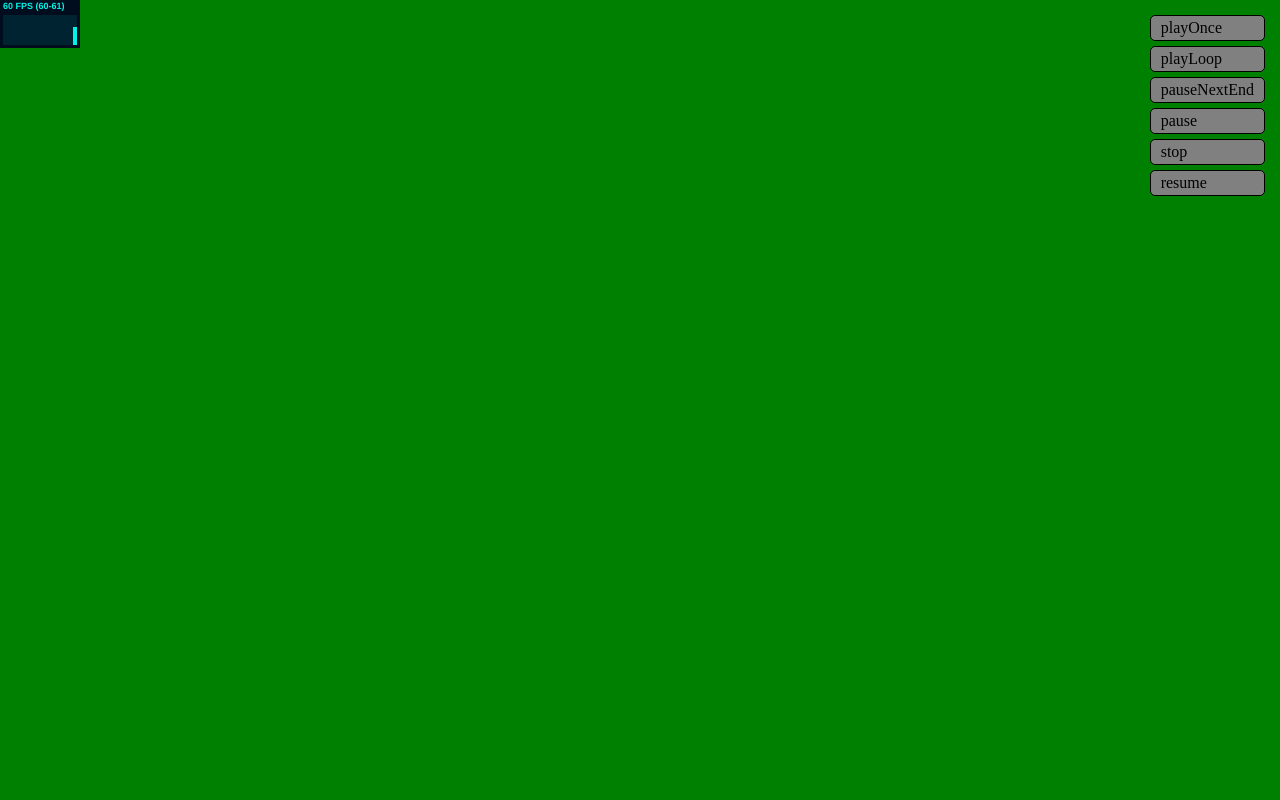
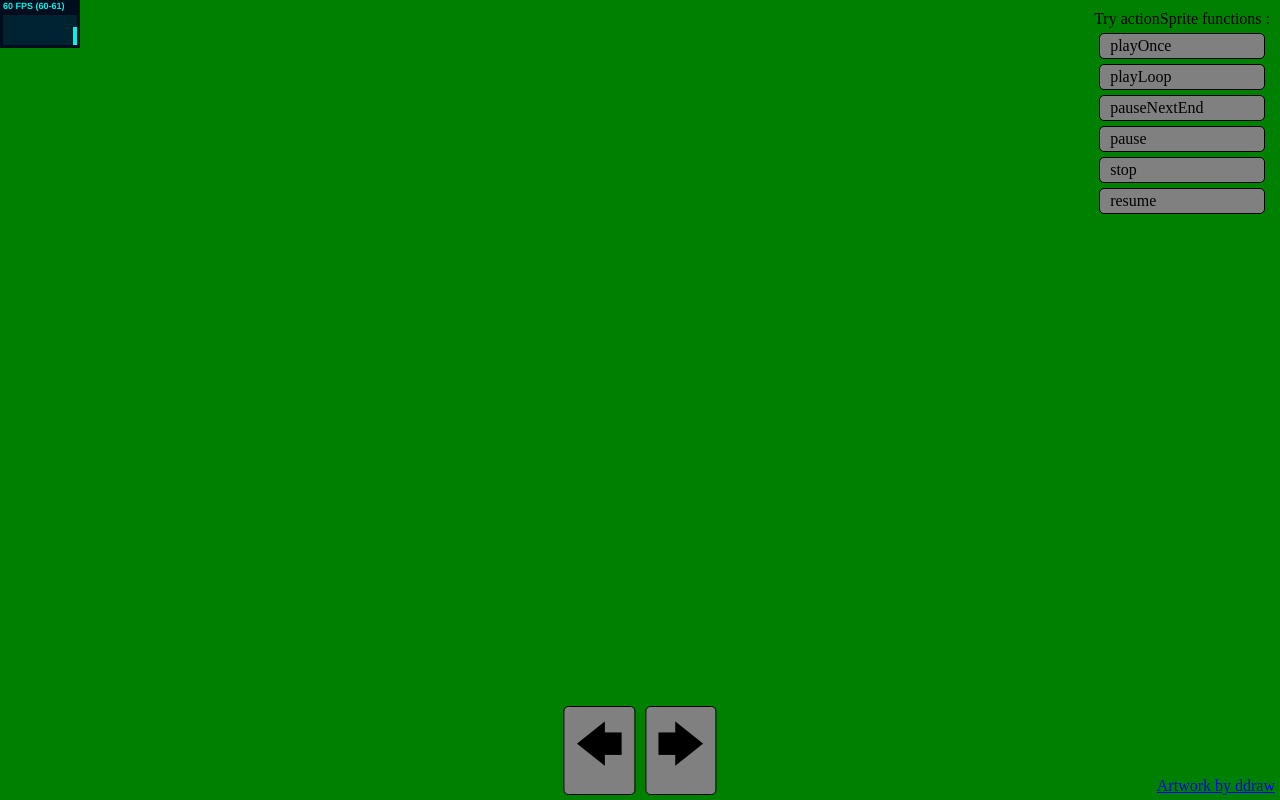
Before and after one commit to felixmariotto/three-SpriteMixer, a website: page examples/from_indexed_texture.html in a window 1280 px wide. Drawn offline with nearby package versions, Linux system fonts and the light colour scheme; files whose address does not match are found by name.

Commit message:
improve the example's layout

```diff
--- a/examples/from_indexed_texture.html
+++ b/examples/from_indexed_texture.html
@@ -31,11 +31,31 @@
 				border-style: solid;
 				border-width: 1px;
 				border-radius: 5px;
+				user-select: none;
 			}
 
 			.btn:hover {
 				cursor: pointer;
 			}
+
+		#arrows-container {
+			position: fixed;
+			display: flex;
+			bottom: 0px;
+			left: 50vw;
+			transform: translateX(-50%);
+		}
+
+			.arrow {
+				font-size: 3em;
+			}
+
+		a {
+			position: fixed;
+			bottom: 0px;
+			right: 0px;
+			padding: 5px;
+		}
 
 	</style>
 </head>
@@ -46,6 +66,7 @@
 	<canvas id="world"></canvas>
 
 	<div id="btn-container">
+		Try actionSprite functions :
 		<div class="btn" onclick="onPlayOnce()">playOnce</div>
 		<div class="btn" onclick="onPlayLoop()">playLoop</div>
 		<div class="btn" onclick="onPauseNextEnd()">pauseNextEnd</div>
@@ -53,6 +74,13 @@
 		<div class="btn" onclick="onStop()">stop</div>
 		<div class="btn" onclick="onResume()">resume</div>
 	</div>
+
+	<div id="arrows-container">
+		<div class="btn arrow" onmousedown="runLeft()" ontouchstart="runLeft()" onmouseup="stopRunning()" ontouchend="stopRunning()">🡄</div>
+		<div class="btn arrow" onmousedown="runRight()" ontouchstart="runRight()" onmouseup="stopRunning()" ontouchend="stopRunning()">🡆</div>
+	</div>
+
+	<a id="ref" href="https://fr.freepik.com/photos-vecteurs-libre/cadre">Artwork by ddraw</a>
 
 
 
@@ -73,14 +101,6 @@
 			init();
 			loop();
 		})
-
-		window.addEventListener('keydown', (e)=> {
-			onKeyDown(e);
-		});
-
-		window.addEventListener('keyup', (e)=> {
-			onKeyUp(e);
-		});
 
 
 
@@ -114,28 +134,26 @@
 
 
 
-		function onKeyDown(e) {
+		function runRight() {
 
-			if ( e.key == 'ArrowLeft' ) {
+			if ( running != 'right' ) {
+				actions.runRight.playLoop();
+				running = 'right' ;
+			};
+		};
 
-				if ( running != 'left' ) {
-					actions.runLeft.playLoop();
-					running = 'left' ;
-				};
 
-			} else if ( e.key == 'ArrowRight' ) {
+		function runLeft() {
 
-				if ( running != 'right' ) {
-					actions.runRight.playLoop();
-					running = 'right' ;
-				};
+			if ( running != 'left' ) {
+				actions.runLeft.playLoop();
+				running = 'left' ;
 			};
 		};
 
 
 
-
-		function onKeyUp(e) {
+		function stopRunning() {
 
 			actionSprite.currentAction.stop();
 
```
Also changed, not shown: public/build/SpriteMixer.js.
